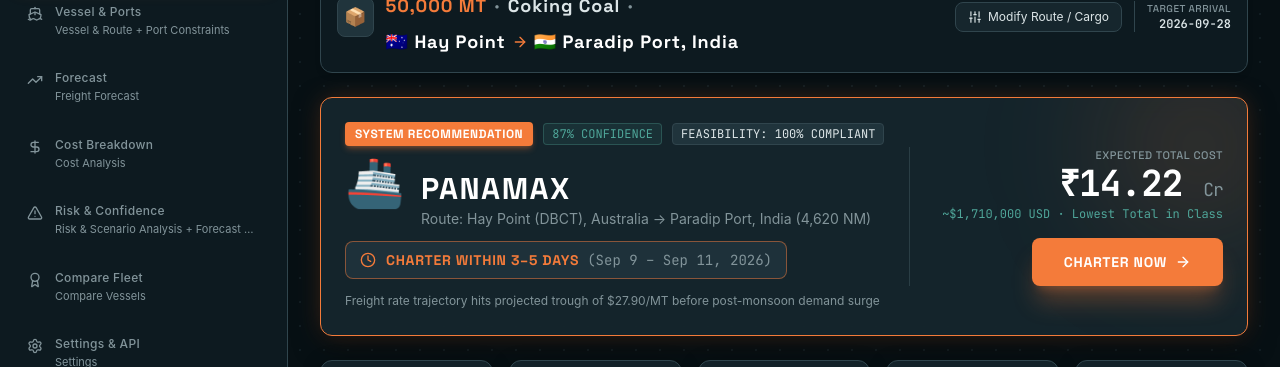
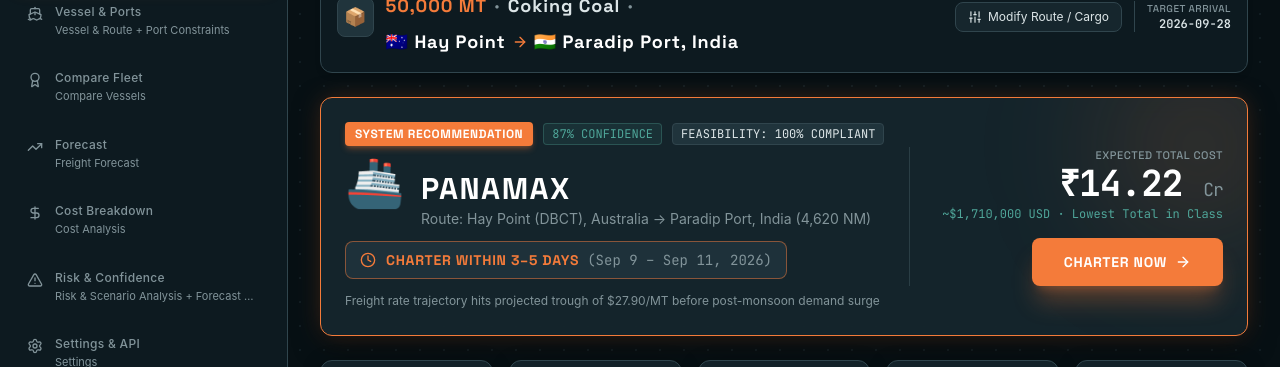
Before and after one commit to Srinidhi-2007/Navitix, a React (Vite) app: page / in a window 1280 px wide. Shown: the part 214-581 px from the top of the page. Built offline with nearby package versions, Linux system fonts and the light colour scheme; no server answers.

Commit message:
style: move Compare Fleet section to 3rd position in sidebar navigation

```diff
--- a/src/components/Sidebar.jsx
+++ b/src/components/Sidebar.jsx
@@ -31,6 +31,14 @@ export default function Sidebar({ activeTab, onSelectTab, activeRoute }) {
       badgeColor: 'text-[#4FA69A] bg-[#4FA69A]/10 border-[#4FA69A]/30'
     },
     {
+      id: 'compare-vessels',
+      label: 'Compare Vessels',
+      shortLabel: 'Compare Fleet',
+      icon: Award,
+      badge: '3 CANDIDATES',
+      badgeColor: 'text-[#DCE5E7] bg-[#20343C] border-[#30454D]'
+    },
+    {
       id: 'freight-forecast',
       label: 'Freight Forecast',
       shortLabel: 'Forecast',
@@ -53,14 +61,6 @@ export default function Sidebar({ activeTab, onSelectTab, activeRoute }) {
       icon: AlertTriangle,
       badge: `${activeRoute.riskAndConfidence.confidenceScore}% CONF`,
       badgeColor: 'text-[#4FA69A] bg-[#4FA69A]/10 border-[#4FA69A]/30'
-    },
-    {
-      id: 'compare-vessels',
-      label: 'Compare Vessels',
-      shortLabel: 'Compare Fleet',
-      icon: Award,
-      badge: '3 CANDIDATES',
-      badgeColor: 'text-[#DCE5E7] bg-[#20343C] border-[#30454D]'
     },
     {
       id: 'settings',
```
